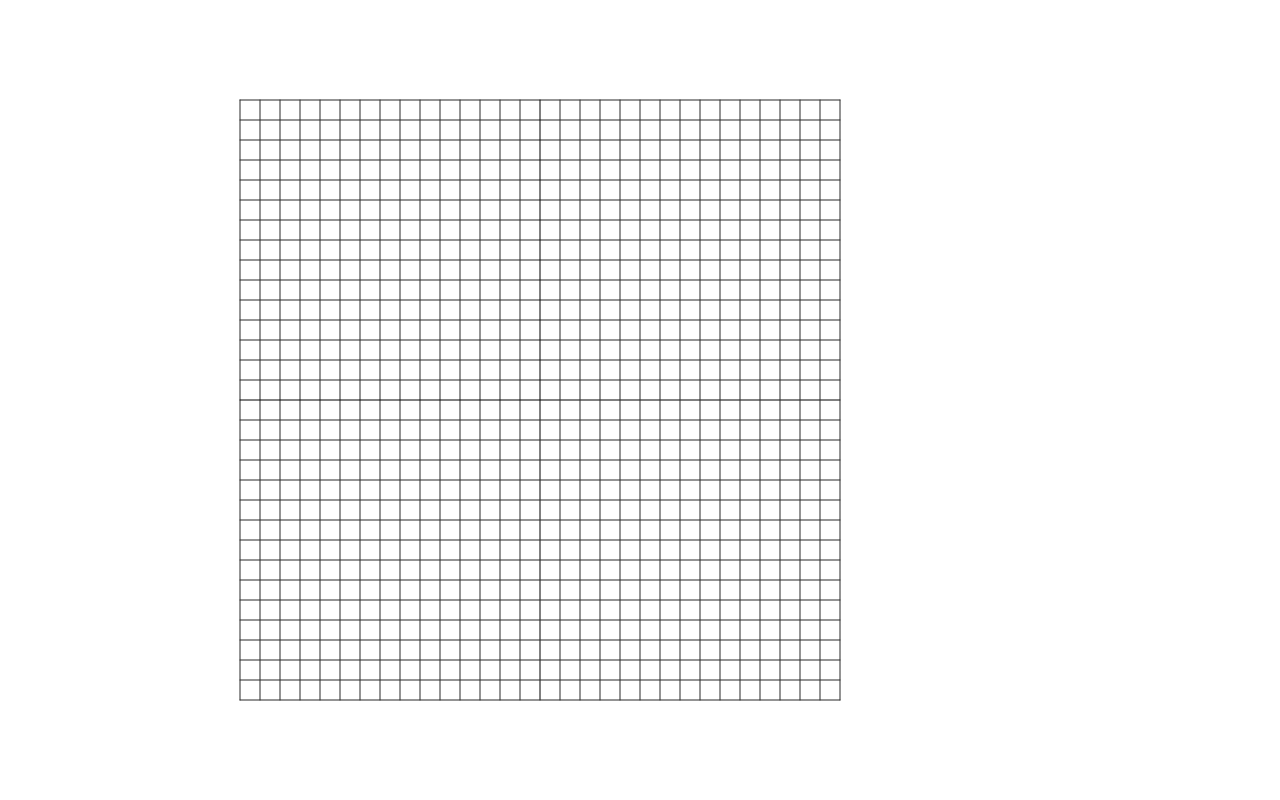
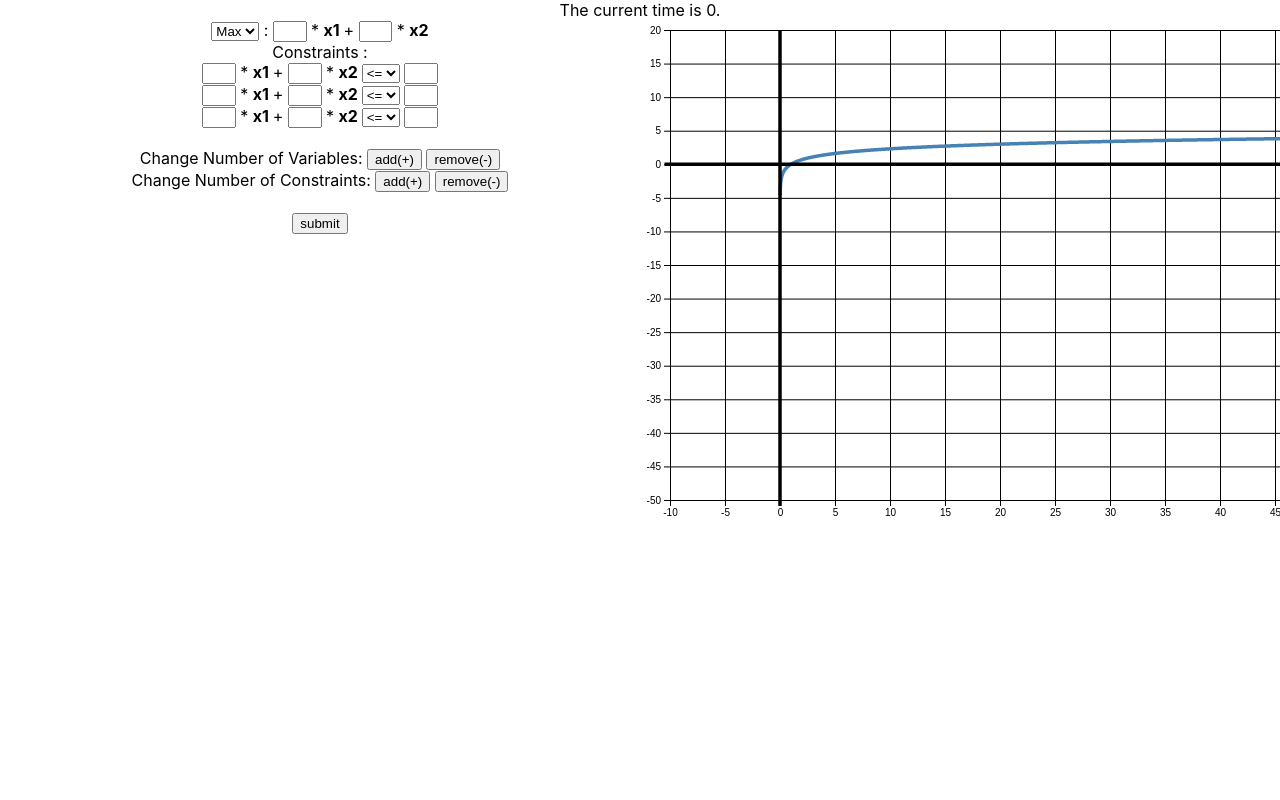
Before and after one commit to samkim130/SimplexVisualizer, a React (Create React App) app: page / in a window 1280 px wide. Shown: the top 800 px of the page. Built offline with nearby package versions, Linux system fonts and the light colour scheme; no server answers.

Commit message:
used React Refs

```diff
--- a/package.json
+++ b/package.json
@@ -16,7 +16,7 @@
   },
   "scripts": {
     "start": "react-scripts start",
-    "start-api": "cd backend && venv/Scripts/flask run --no-debugger",
+    "start-flask": "cd backend && venv/Scripts/flask run --no-debugger",
     "build": "react-scripts build",
     "test": "react-scripts test",
     "eject": "react-scripts eject"
--- a/src/App.css
+++ b/src/App.css
@@ -1,6 +1,27 @@
 .App {
   text-align: center;
 }
+
+.split {
+  height: 100%;
+  width: 50%;
+  position: fixed;
+  z-index: 1;
+  top: 0;
+  overflow-x: hidden;
+  padding-top: 20px;
+}
+
+/* Control the left side */
+.left {
+  left: 0;
+}
+
+/* Control the right side */
+.right {
+  right: 0;
+}
+
 
 .App-logo {
   height: 40vmin;
--- a/src/App.js
+++ b/src/App.js
@@ -1,29 +1,25 @@
-import React, { useState, useEffect } from 'react';
-import './App.css';
-import P5Component from './p5Components/P5Component.jsx';
-import BarChart from './d3Components/BarChart.jsx';
+import React, { useState, useEffect } from "react";
+import "./App.css";
+import EquationInput from "./InputInformation/EquationInput.jsx";
+//import P5Component from './p5Components/P5Component.jsx';
+//import BarChart from './d3Components/BarChart.jsx';
+
 
 function App() {
   const [currentTime, setCurrentTime] = useState(0);
-  const state = {
-    data: [12, 5, 6, 6, 9, 10],
-    width: 700,
-    height: 500
-  }
 
   useEffect(() => {
-    fetch('/time').then(res => res.json()).then(data => {
-      setCurrentTime(data.time);
-    });
+    fetch("/time")
+      .then((res) => res.json())
+      .then((data) => {
+        setCurrentTime(data.time);
+      });
   }, []);
 
   return (
     <div className="App">
-      <P5Component/>
-      <BarChart data={state.data} width={state.width} height={state.height}/>
-      <header className="App-header">
-        <p>The current time is {currentTime}.</p>
-      </header>
+      <div>The current time is {currentTime}.</div>
+      <EquationInput></EquationInput>
     </div>
   );
 }
--- /dev/null
+++ b/src/InputInformation/EquationInput.css
@@ -0,0 +1,3 @@
+input {
+    width:4%;
+  }
--- /dev/null
+++ b/src/InputInformation/EquationInput.jsx
@@ -0,0 +1,205 @@
+import React, { Component } from "react";
+import D3Component from "../d3Components/D3Component.jsx";
+import "./EquationInput.css";
+
+const YFUNCTION = (x) => Math.log(1) + Math.log(x);
+
+export default class EquationInput extends Component {
+  constructor(props) {
+    super(props);
+    this.state = {
+      numVar: 2,
+      numConst: 3,
+      objRefs: [],
+      constRefs: [],
+      obj:"maximize",
+      objCoef: [5, 4],
+      constCoef: [
+        [2, 1],
+        [1, 1],
+        [1, 2],
+      ],
+      constRHS: [20, 18, 12],
+    };
+  }
+
+  addVar() {
+    const { numVar, objRefs, constRefs } = this.state;
+    if (numVar > 3) {
+      console.log("max number of variables reached!");
+      return;
+    }
+    objRefs.push(React.createRef());
+    constRefs.forEach((row) => row.splice(numVar - 1, 0, React.createRef()));
+    this.setState({
+      numVar: numVar + 1,
+      objRefs: objRefs,
+      constRefs: constRefs,
+    });
+  }
+  removeVar() {
+    const { numVar, objRefs, constRefs } = this.state;
+    if (numVar === 1) {
+      console.log("var cannot drop below 1!");
+      return;
+    }
+    objRefs.pop();
+    constRefs.forEach((row) => row.splice(numVar - 2, 1));
+    this.setState({
+      numVar: numVar - 1,
+      objRefs: objRefs,
+      constRefs: constRefs,
+    });
+  }
+  addConst() {
+    const { numVar, numConst, constRefs } = this.state;
+    if (numConst > 99) {
+      console.log("max number of constraints reached!");
+      return;
+    }
+    constRefs.push(initializeObjRef(numVar + 1));
+    this.setState({
+      numConst: numConst + 1,
+      constRefs: constRefs,
+    });
+  }
+  removeConst() {
+    const { numConst, constRefs } = this.state;
+    if (numConst === 1) {
+      console.log("constraints cannot drop below 1!");
+      return;
+    }
+    constRefs.pop();
+    this.setState({
+      numConst: numConst - 1,
+      constRefs: constRefs,
+    });
+  }
+  handleOptimization = (e) => {
+    this.setState({
+        obj:e.target.value,
+    })
+  };
+
+  submitModel(e) {
+    e.preventDefault();
+    //displayWarning("Please input numbers only.");
+  }
+
+  componentDidMount() {
+    const { numVar, numConst } = this.state;
+    const objRefs = initializeObjRef(numVar);
+    const constRefs = initializeConstRef(numVar, numConst);
+    this.setState({
+      objRefs: objRefs,
+      constRefs: constRefs,
+    });
+  }
+
+  componentDidUpdate() {}
+
+  render() {
+    const { numVar, numConst, objRefs, constRefs } = this.state;
+
+    return (
+      <div className="simplex">
+        <div className="split left">
+          <select
+            name="optimization"
+            id="optType"
+            value={this.state.obj}
+            onChange={this.handleOptimization}
+          >
+            <option value="maximize">Max</option>
+            <option value="minimize">Min</option>
+          </select>
+          {` :  `}
+          {objFunc(objRefs, numVar)}
+          <br></br>Constraints :<br></br>
+          {constraints(constRefs, numConst, numVar)}
+          <br></br>
+          <label>Change Number of Variables: </label>
+          <button onClick={() => this.addVar()}>add(+)</button>
+          {` `}
+          <button onClick={() => this.removeVar()}>remove(-)</button>
+          <br></br>
+          <label>Change Number of Constraints: </label>
+          <button onClick={() => this.addConst()}>add(+)</button>
+          {` `}
+          <button onClick={() => this.removeConst()}>remove(-)</button>
+          <br />
+          <br />
+          <button onClick={() => this.submitModel()}>submit</button>
+        </div>
+        <div className="split right">
+          <D3Component yfunc={(x) => YFUNCTION(x)}></D3Component>
+        </div>
+      </div>
+    );
+  }
+}
+
+const initializeObjRef = (numVar) => {
+  const objRef = [];
+  for (let i = 0; i < numVar; i++) {
+    objRef.push(React.createRef());
+  }
+  return objRef;
+};
+const initializeConstRef = (numVar, numConst) => {
+  const constRef = [];
+  for (let j = 0; j < numConst; j++) {
+    constRef.push(initializeObjRef(numVar + 1));
+  }
+  return constRef;
+};
+const objFunc = (objRefs, numVar) => {
+  return objRefs.map((varRef, i) => {
+    const objOut = [];
+    objOut.push(<input type="text" key={`xvar${i + 1}`} id={`xvar${i + 1}`} ref={varRef} />);
+    objOut.push(
+      <label htmlFor={`xvar${i + 1}`}>
+        {` * `}
+        <b>x{i + 1} </b>
+      </label>
+    );
+    if (i + 1 < numVar) objOut.push("+ ");
+    return objOut;
+  });
+};
+const constraints = (constRefs, numConst, numVar) => {
+  return constRefs.map((constArray, j) => {
+    const constOut = constArray.map((varRef, i) => {
+      if (numVar === i) return null;
+      const varOut = [];
+      varOut.push(
+        <input type="text" key={`xvar${i + 1}-const${j + 1}`} id={`xvar${i + 1}-const${j + 1}`} ref={varRef} />
+      );
+      varOut.push(
+        <label htmlFor={`xvar${i + 1}-const${j + 1}`}>
+          {` * `}
+          <b>x{i + 1} </b>
+        </label>
+      );
+      if (i + 1 < numVar) varOut.push("+ ");
+      return varOut;
+    });
+
+    constOut.push(
+      <select
+        name={`constraint-${j + 1}`}
+        id={`const${j + 1}`}
+        ref={constArray[numVar]}
+      >
+        <option value={`less${j + 1}`}>{`<=`}</option>
+        <option value={`equal${j + 1}`}>{`=`}</option>
+        <option value={`great${j + 1}`}>{`>=`}</option>
+      </select>
+    );
+    constOut.push(" ");
+    constOut.push(<input type="text" id={`const${j + 1}-rhs`} />);
+    constOut.push(<br></br>);
+
+    return constOut;
+  });
+};
--- a/src/d3Components/D3Component.jsx
+++ b/src/d3Components/D3Component.jsx
@@ -1,23 +1,172 @@
 import React, { Component } from "react";
-import * as d3 from "d3"
-//import "./p5Component.css";
-import {
-  s
-} from "./sketch.js";
+import * as d3 from "d3";
+import "./D3Component.css";
+
+const WIDTH = 700;
+const HEIGHT = 500;
+const MARGIN = { top: 10, right: 10, bottom: 20, left: 30 };
+const INNER_WIDTH = WIDTH - MARGIN.left - MARGIN.right;
+const INNER_HEIGHT = HEIGHT - MARGIN.top - MARGIN.bottom;
+const X_DOMAIN = [-10, 50];
+const Y_DOMAIN = [-50, 20];
+const X_SCALE = d3.scaleLinear().domain(X_DOMAIN).range([0, INNER_WIDTH]);
+const Y_SCALE = d3.scaleLinear().domain(Y_DOMAIN).range([INNER_HEIGHT, 0]);
+const WALKINGLINE = d3
+  .line()
+  .x((d) => X_SCALE(d.x))
+  .y((d) => Y_SCALE(d.y));
+const PRECISION = 100;
 
 export default class D3Component extends Component {
   constructor(props) {
-        super(props)
+    super(props);
     this.myRef = React.createRef();
+    this.state = {
+      walkingValues: [],
+    };
+  }
+
+  showGraph(xVal) {
+    const svg = d3
+      .select("#grid")
+      .append("svg")
+      .attr("width", WIDTH)
+      .attr("height", HEIGHT)
+      .append("g")
+      .attr("transform", "translate(" + MARGIN.left + "," + MARGIN.top + ")");
+
+    const xAxis = d3.axisBottom(X_SCALE).ticks(10);
+    const yAxis = d3.axisLeft(Y_SCALE).ticks(10);
+    const xAxisGrid = d3
+      .axisBottom(X_SCALE)
+      .tickSize(-INNER_HEIGHT)
+      .tickFormat("")
+      .ticks(10);
+    const yAxisGrid = d3
+      .axisLeft(Y_SCALE)
+      .tickSize(-INNER_WIDTH)
+      .tickFormat("")
+      .ticks(10);
+
+    // Create grids.
+    svg
+      .append("g")
+      .attr("class", "x axis-grid")
+      .attr("transform", "translate(0," + INNER_HEIGHT + ")")
+      .call(xAxisGrid);
+    svg.append("g").attr("class", "y axis-grid").call(yAxisGrid);
+    // Create axes.
+    svg
+      .append("g")
+      .attr("class", "x axis")
+      .attr("transform", "translate(0," + INNER_HEIGHT + ")")
+      .call(xAxis);
+    svg.append("g").attr("class", "y axis").call(yAxis);
+
+    //add line
+    //const line = d3.line().x((d) => x(d)).y((d) => y(yfunc(d)));
+
+    //const values = genXvals(xDomain, yfunc);
+    //console.log(values);
+    //console.log(walkinLine(walkingValues));
+    //line(values);
+    svg
+      .append("path")
+      .attr("id", "graph1")
+      .attr("d", WALKINGLINE(xVal))
+      .attr("fill", "none")
+      .attr("stroke", "steelblue")
+      .attr("stroke-width", 3.5);
+
+    //make 0 axes bold
+    svg
+      .append("path")
+      .attr("id", "x-axis")
+      .attr(
+        "d",
+        WALKINGLINE([
+          { x: X_DOMAIN[0] - (X_DOMAIN[1] - X_DOMAIN[0]) / 120, y: 0 },
+          { x: X_DOMAIN[1], y: 0 },
+        ])
+      )
+      .attr("fill", "none")
+      .attr("stroke", "black")
+      .attr("stroke-width", 3.5);
+    svg
+      .append("path")
+      .attr("id", "x-axis")
+      .attr(
+        "d",
+        WALKINGLINE([
+          { x: 0, y: Y_DOMAIN[0] - (Y_DOMAIN[1] - Y_DOMAIN[0]) / 80 },
+          { x: 0, y: Y_DOMAIN[1] },
+        ])
+      )
+      .attr("fill", "none")
+      .attr("stroke", "black")
+      .attr("stroke-width", 3.5);
   }
 
   componentDidMount() {
-        //this.myP5 = new p5(this.Sketch, this.myRef.current)
+    console.log("mounted");
+    const walkingValues = genWalkingData(X_DOMAIN, this.props.yfunc, PRECISION);
+
+    this.showGraph(walkingValues.slice(0, 1));
+
+    for (let i = 1; i < walkingValues.length; i++) {
+      const tempVal = walkingValues.slice(0, i + 1);
+      //setTimeout(() => {
+      this.setState({
+        walkingValues: tempVal,
+      });
+      //}, 10 * i/PRECISION);
+    }
+  }
+
+  componentDidUpdate() {
+    //console.log("updated");
+    const walkingValueSnapShot = this.state.walkingValues;
+    //console.log("walkingValuesSnapShot: ", walkingValueSnapShot);
+    d3.select("#grid").select("svg").remove();
+    this.showGraph(walkingValueSnapShot);
   }
 
   render() {
-        return (
-          <div ref={this.myRef}></div>
-        )
+    //console.log("rendered");
+    return <div id="grid" ref={this.myRef}></div>;
   }
 }
+
+const genWalkingData = (xDomain, yfunc, precision) => {
+  //replay;
+  const data = [];
+  for (let i = xDomain[0] * precision; i <= xDomain[1] * precision; i++) {
+    const x = i / precision;
+    const y = yfunc(x);
+    if (!((y !== 0 && !y) || y === Infinity || y === -Infinity))
+      data.push({ x: x, y: y });
+  }
+  return data;
+};
+
+const genXvals = (xDomain, yfunc) => {
+  const values = [];
+  for (let i = xDomain[0]; i <= xDomain[1]; i++) {
+    values.push(i);
+    const y = yfunc(i);
+    if ((y !== 0 && !y) || y === Infinity || y === -Infinity) values.pop();
+  }
+
+  return values;
+};
+
+const genYvals = (xVals, yfunc) => {
+  const values = [];
+  for (let x in xVals) {
+    values.push(yfunc(x));
+    //values.push(i);
+    //if(yfunc(i)==null || yfunc(i)=== Infinity) values.pop();
+  }
+
+  return values;
+};
```
Also changed, not shown: src/d3Components/D3Component.css (added). Lines whose indentation alone changed are shown as unchanged.
